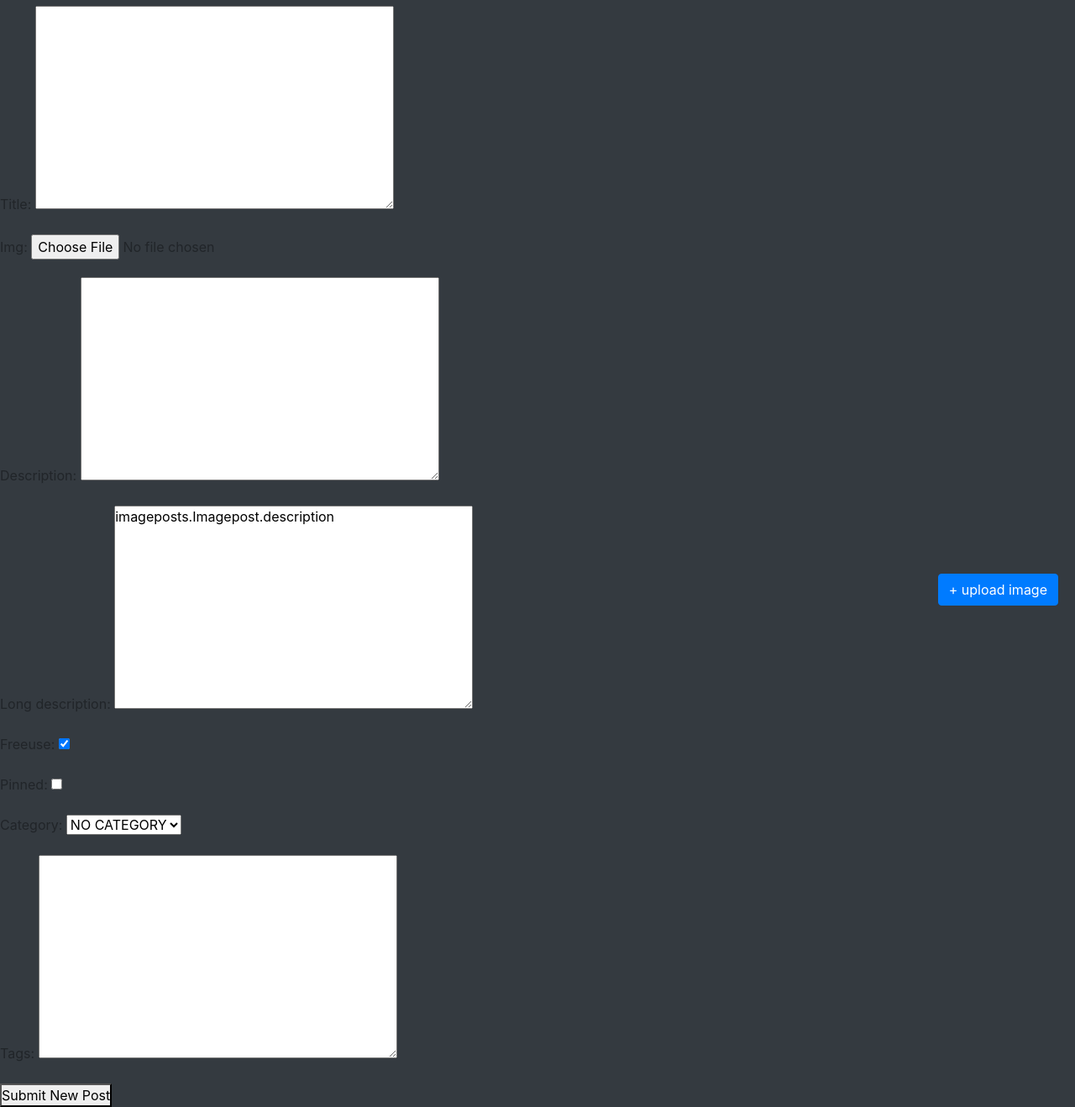
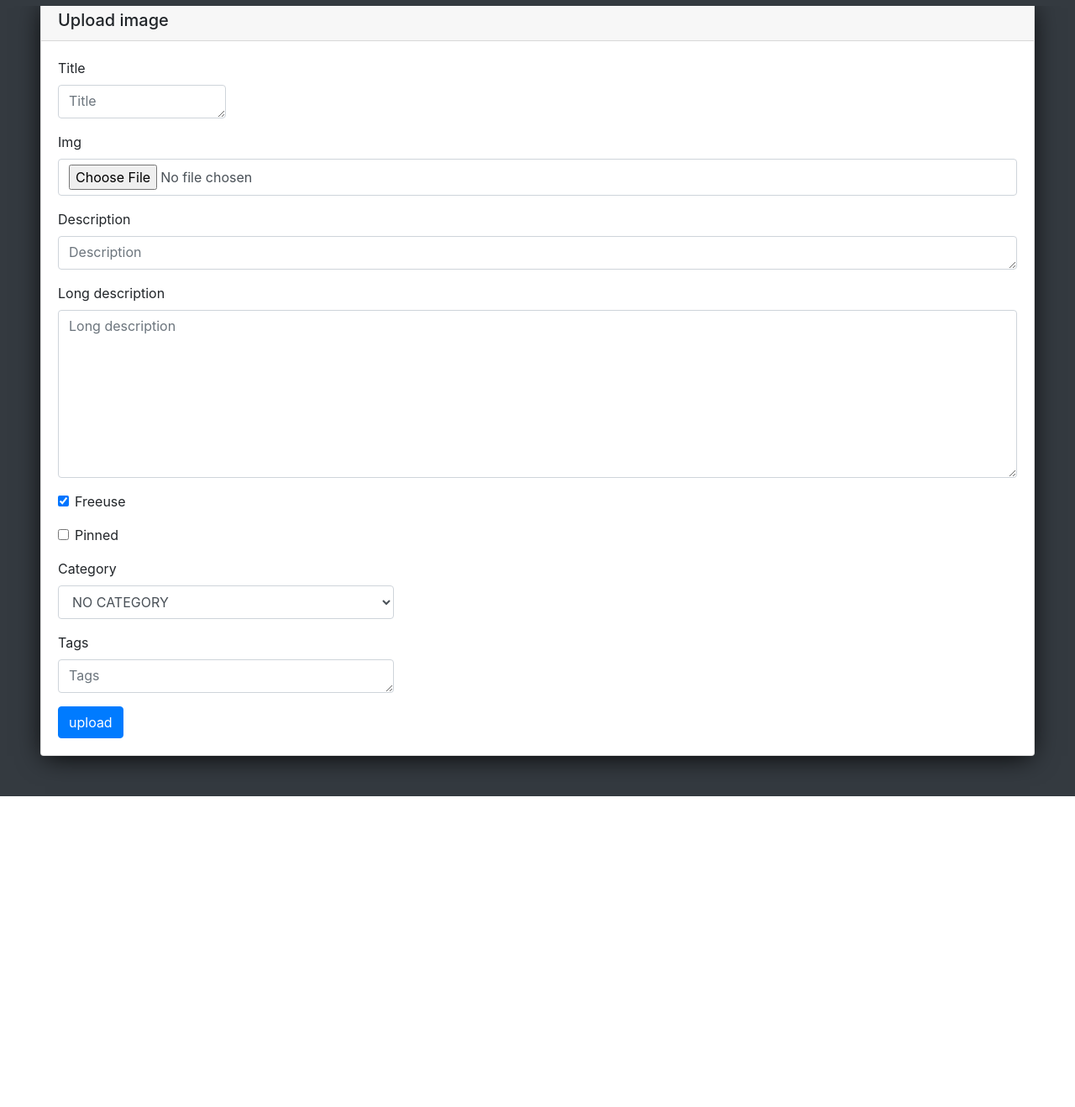
Before and after one commit to atbeuth/beuth-ws1920-project, a Django app: page /imageposts/post/ in a window 1280 px wide. Shown: the part 49-1367 px from the top of the page at 84% size. After the commit the page ends 997 px from the top, so only its background shows below. Run offline with Django 3.2, Linux system fonts and the light colour scheme; some libraries are stand-ins or nearby versions.

Commit message:
Beautify upload image form
1. Implement bootstrap4forms in upload image form
2. change form styles for textfields
3. fix default value for long_description field

These changes have been made to simplify the input for the enduser

```diff
--- a/photo_webs/imageposts/forms.py
+++ b/photo_webs/imageposts/forms.py
@@ -5,4 +5,4 @@ class ImagepostForm(forms.ModelForm):
 
     class Meta:
         model = Imagepost
-        fields = ['title', 'img', 'description', 'long_description','freeuse','pinned','category','tags']
+        fields = ['title', 'img', 'description','long_description','freeuse','pinned','category','tags']
--- a/photo_webs/imageposts/models.py
+++ b/photo_webs/imageposts/models.py
@@ -16,7 +16,7 @@ class Imagepost(models.Model):
     title = models.TextField(max_length=15)
     img = models.ImageField(upload_to='media', null=True, default='media/773433.jpg')
     description = models.TextField(max_length=100)
-    long_description = models.TextField(max_length=1000, default=description)
+    long_description = models.TextField(max_length=1000)
     freeuse = models.BooleanField(default=True)
     pinned = models.BooleanField(default=False)
     category = models.CharField(max_length=30, choices=CATEGORY_CHOICES, default='green')
@@ -25,7 +25,7 @@ class Imagepost(models.Model):
     user = models.ForeignKey(User, on_delete=models.CASCADE, null=True)
     timestamp = models.DateTimeField(auto_now=True)
     favs = models.IntegerField(default=0)
-
+    print (dir(description))
 
     def summary(self):
         return self.title + ': ' + self.description
--- a/photo_webs/imageposts/templates/imageposts/post.html
+++ b/photo_webs/imageposts/templates/imageposts/post.html
@@ -1,11 +1,17 @@
 {% extends "web/base.html" %}
+{% load bootstrap4 %}
 
 {% block content %}
+<div class="card m-5">
+    <h5 class="card-header">Upload image</h5>
 
-<h1>Create Post Page</h1>
-<form method="post" enctype="multipart/form-data">
-  {% csrf_token %}
-  {{ form.as_p }}
-  <button type="submit">Submit New Post</button>
-</form>
+  <div class="card-body">
+      <form method="post" enctype="multipart/form-data">
+          {% csrf_token %}
+          {% bootstrap_form form %}
+        <button class="btn btn-primary" type="submit">upload</button>
+      </form>
+    </div>
+    </div>
 {% endblock content %}
+{% block button_upload %}{% endblock button_upload %}
--- a/photo_webs/photo_webs/settings.py
+++ b/photo_webs/photo_webs/settings.py
@@ -43,6 +43,7 @@ INSTALLED_APPS = [
     'bootstrap4',
     'imageposts.apps.ImagepostsConfig',
     'django_fields',
+    'widget_tweaks',
 ]
 
 MIDDLEWARE = [
--- a/photo_webs/static/css/style.css
+++ b/photo_webs/static/css/style.css
@@ -204,26 +207,50 @@
 }
 
 /* media query for desktop */
-@media (min-width:1025px) {
+@media (min-width: 1025px) {
   .gallery .gallery_item {
-        box-shadow: 0px 5px 30px -5px rgb(0, 0, 0);
-
+    -webkit-box-shadow: 0px 5px 30px -5px black;
+            box-shadow: 0px 5px 30px -5px black;
   }
-
   .gallery-big {
+    -ms-grid-columns: (1fr)[4];
         grid-template-columns: repeat(4, 1fr);
     gap: 20px;
     padding: 20px;
-
   }
-
   .gallery {
+    display: -ms-grid;
     display: grid;
+    -ms-grid-columns: (1fr)[5];
         grid-template-columns: repeat(5, 1fr);
     padding: 20px;
   }
-
   .card {
-        box-shadow: 0px 5px 30px -5px rgb(0, 0, 0);
+    -webkit-box-shadow: 0px 5px 30px -5px black;
+            box-shadow: 0px 5px 30px -5px black;
   }
 }
+
+/* form styles */
+#id_title {
+  width: 200px;
+  height: 40px;
+}
+
+#id_description {
+  height: 40px;
+}
+
+#id_long_description {
+  height: 200px;
+}
+
+#id_tags {
+  width: 400px;
+  height: 40px;
+}
+
+#id_category {
+  width: 400px;
+  height: 40px;
+}
--- /dev/null
+++ b/photo_webs/static/sass/_forms.sass
@@ -0,0 +1,21 @@
+/* form styles */
+
+// upload image
+
+#id_title
+    width: $width_textfield_small
+    height: $height_textfield_default
+
+#id_description
+    height: $height_textfield_default
+
+#id_long_description
+    height: $height_textfield_default*5
+
+#id_tags
+    width: $width_textfield_small*2
+    height: $height_textfield_default
+
+#id_category
+    width: $width_textfield_small*2
+    height: $height_textfield_default
--- /dev/null
+++ b/photo_webs/static/sass/_main.sass
@@ -0,0 +1,204 @@
+/*main style*/
+@import variables
+*
+    margin: 0
+    padding: 0
+    scroll-behavior: smooth
+
+.image-card
+    position: relative
+    color: white
+    text-shadow: 0 0 10px black
+
+
+.image-card-title
+    position: absolute
+    top: 20px
+    left: 20px
+    font-size: 15pt
+
+
+.image-card-username
+    position: absolute
+    top: 60px
+    left: 20px
+    font-size: 10pt
+
+
+.image-card-timestamp
+    position: absolute
+    top: 42px
+    left: 20px
+    font-size: 10pt
+
+
+.image-card-freeuse
+    position: absolute
+    top: 28px
+    right: 20px
+
+
+.image-card-img
+    max-width: 100%
+    height: auto
+
+
+.image-card-description
+    position: absolute
+    bottom: 25px
+    left: 20px
+    right: 20px
+    font-size: 10pt
+
+
+.image-card-tags
+    position: absolute
+    bottom: 1px
+    left: 20px
+    font-size: 10pt
+
+
+.floating_button
+    position: fixed
+    bottom: 30px
+    right: 20px
+
+.floating_button2
+    position: fixed
+    bottom: 80px
+    right: 20px
+
+/* images grid */
+.gallery
+    display: grid
+    grid-template-columns: repeat(2, 1fr)
+    background: rgb(36, 36, 38)
+
+.gallery-big
+    padding: 5px 0
+    border: solid 1px black
+    display: grid
+    grid-template-columns: repeat(1, 1fr)
+    row-gap: 5px
+    background: rgb(36, 36, 38)
+
+.gallery_img
+    width: 100%
+    height: 100%
+    display: block
+
+
+.gallery_item
+    height: 100%
+    background: black
+    border: solid 1px black
+    position: relative
+
+
+.gallery_item-big
+    height: 100%
+    position: relative
+
+
+.overlay
+    position: absolute
+    bottom: 0
+    left: 0
+    right: 0
+    background-color: rgba(0, 0, 0, .5)
+    overflow: hidden
+    width: 100%
+    height: 0
+    transition: $transition_default
+
+.overlay-big
+    position: absolute
+    bottom: 0
+    left: 0
+    right: 0
+    background-color: rgba(0, 0, 0, .5)
+    overflow: hidden
+    width: 100%
+    height: 0
+    transition: $transition_default
+
+.gallery_item:hover .overlay
+    height: 100%
+
+.gallery_item-big:hover .overlay-big
+    height: 100%
+
+.gallery-big:hover .overlay
+    height: 100%
+
+.text
+    white-space: nowrap
+    color: white
+    font-size: 20px
+    position: absolute
+    overflow: hidden
+    text-align: center
+    @include center
+
+.text-freeuse
+    top: -10%
+    left: 80%
+
+#myBtn
+    display: none
+
+.card-overlay
+    color: white
+    position: fixed
+     /* Sit on top of the page content */
+    display: block
+     /* Hidden by default */
+    width: 100%
+     /* Full width (cover the whole page) */
+    height: 100%
+     /* Full height (cover the whole page) */
+    top: 0
+    left: 0
+    right: 0
+    bottom: 0
+    background-color: rgba(0,0,0,1)
+     /* Black background with opacity */
+    z-index: 10
+     /* Specify a stack order in case you're using a different order for other elements */
+    cursor: pointer
+     /* Add a pointer on hover */
+
+.img-thumbnail
+    box-shadow: 0px 5px 30px -5px rgb(0, 0, 0)
+    width: 200px !important
+    height: 200px !important
+
+
+.profile-images-mini
+    width: 25px
+    height: 25px
+
+
+.mini-cards
+    padding: $padding_default
+
+/* media query for desktop */
+@media (min-width:1025px)
+    .gallery .gallery_item
+        box-shadow: 0px 5px 30px -5px rgb(0, 0, 0)
+
+    .gallery-big
+        grid-template-columns: repeat(4, 1fr)
+        gap: 20px
+        padding: $padding_default
+
+
+
+    .gallery
+        display: grid
+        grid-template-columns: repeat(5, 1fr)
+        padding: $padding_default
+
+
+    .card
+        box-shadow: 0px 5px 30px -5px rgb(0, 0, 0)
--- /dev/null
+++ b/photo_webs/static/sass/_variables.sass
@@ -0,0 +1,8 @@
+$padding_default: 20px
+$transition_default: .5s ease
+$height_textfield_default: 40px
+$width_textfield_small: 200px
+@mixin center
+    top: 50%
+    left: 50%;
+    transform: translate(-50%, -50%)
--- /dev/null
+++ b/photo_webs/static/sass/style.sass
@@ -0,0 +1,2 @@
+@import main
+@import forms
--- a/photo_webs/web/templates/web/base.html
+++ b/photo_webs/web/templates/web/base.html
@@ -90,8 +90,8 @@
     {% block intro %} {% endblock intro %}
     {% block content %} {% endblock content %}
     {% block floating_nav %}
-    <a class="btn btn-primary floating_button2" onclick="topFunction()" id="myBtn" href="#top">back to top</a>
-    <a class="btn btn-primary floating_button" href="{% url 'imageposts:add-post' %}" role="button">+ upload image</a>
+    {% block button_top %}<a class="btn btn-primary floating_button2" onclick="topFunction()" id="myBtn" href="#top">back to top</a>{% endblock button_top %}
+    {% block button_upload %}<a class="btn btn-primary floating_button" href="{% url 'imageposts:add-post' %}" role="button">+ upload image</a>{% endblock button_upload %}
     {% endblock floating_nav %}
 </body>
 
```
Also changed, not shown: other parts of photo_webs/static/css/style.css (+34 -31 lines). Lines whose indentation alone changed are shown as unchanged.
